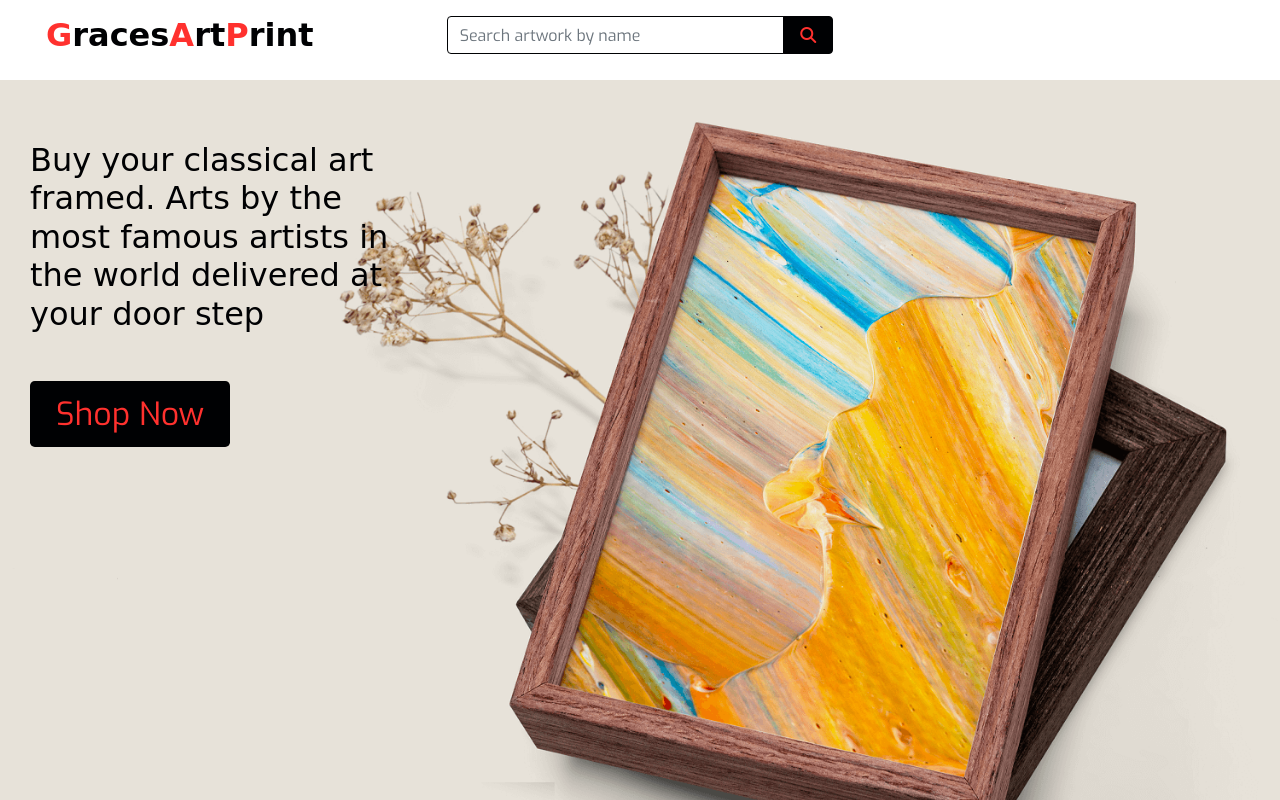
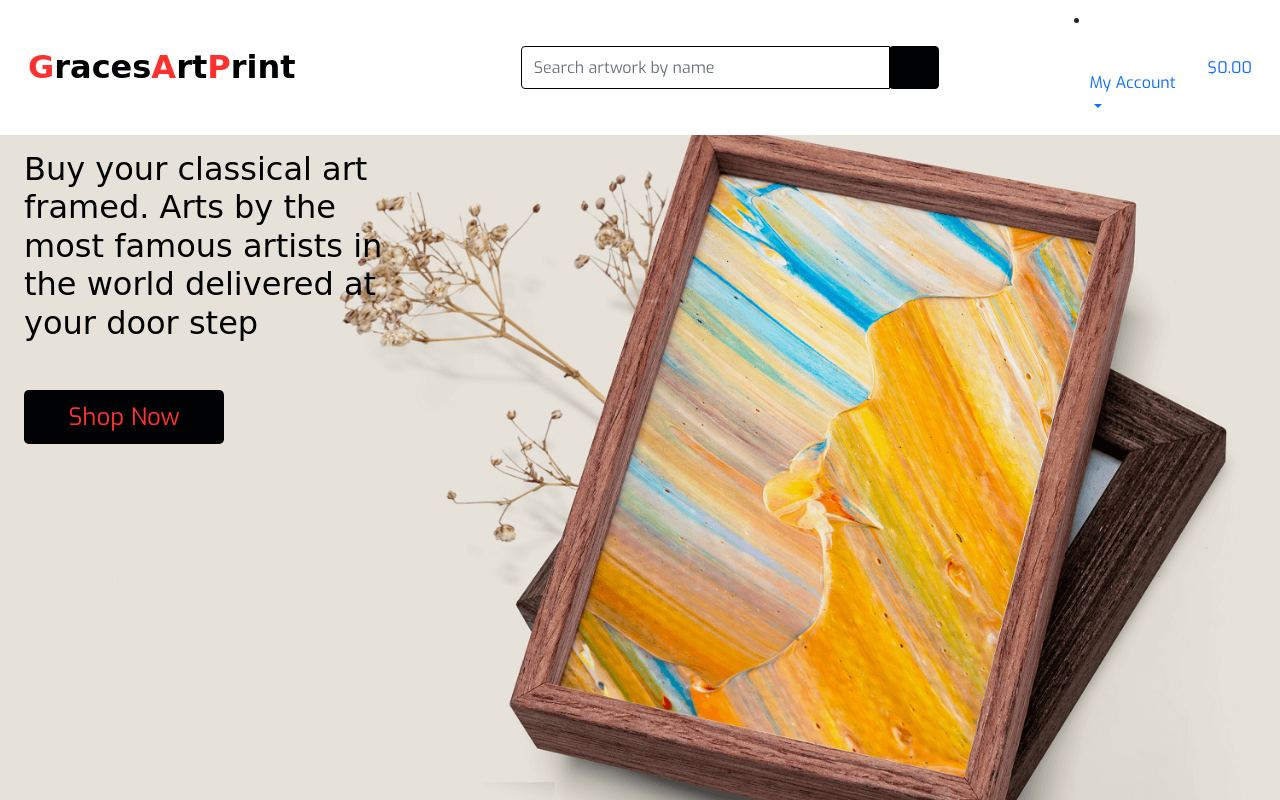
Before and after one commit to Polyanyanwu/graces-art-pp5, a Django app: page / in a window 1280 px wide. Run offline with Django 3.2, Linux system fonts and the light colour scheme; some libraries are stand-ins or nearby versions; some web fonts are replaced.

Commit message:
feat: Add menu items to base html

```diff
--- a/graces_art/settings.py
+++ b/graces_art/settings.py
@@ -49,6 +49,7 @@ INSTALLED_APPS = [
     'allauth',
     'allauth.account',
     'allauth.socialaccount',
+    'fontawesomefree',
     'home'
 ]
 
--- a/static/css/base.css
+++ b/static/css/base.css
@@ -15,7 +15,7 @@ body {
     background: url('/media/index_background.png') no-repeat center center fixed;
     background-size: cover;
     background-position-y: 5rem;
-    height: calc(100vh - 164px);
+    /* height: calc(100vh - 164px); */
     /* font-family: 'Teko', sans-serif; */
     font-family: 'Exo', sans-serif;
     font-weight: 400;
@@ -48,7 +48,7 @@ body {
     color:var(--tart-orange);
     min-width: 200px;
     font-weight: 500;
-    font-size:2rem;
+    font-size:1.5rem;
 }
 
 .go-shop-btn:hover{
@@ -74,3 +74,24 @@ body {
 .my-btn:hover {
     color:var(--baby-powder);
 }
+
+/* overwrite bootstrap display of down pointing arrow */
+.dropstart .dropdown-toggle::before {
+    display:none;
+  }
+
+
+/* fixed top navbar only on medium and up */
+ @media (min-width: 992px) {
+    .fixed-top-desktop-only {
+        position: fixed;
+        top: 0;
+        right: 0;
+        left: 0;
+        z-index: 1030;
+    }
+
+    .header-container {
+        padding-top: 150px;
+    }
+ }
--- a/templates/base.html
+++ b/templates/base.html
@@ -21,10 +21,12 @@
   {% endblock %}
 
   {% block corecss %}
-    <link rel="stylesheet" href="https://stackpath.bootstrapcdn.com/bootstrap/4.4.1/css/bootstrap.min.css"
-        integrity="sha384-Vkoo8x4CGsO3+Hhxv8T/Q5PaXtkKtu6ug5TOeNV6gBiFeWPGFN9MuhOf23Q9Ifjh" crossorigin="anonymous">
+
   <link rel="stylesheet"
     href="https://fonts.googleapis.com/css2?family=Edu+NSW+ACT+Foundation:wght@500;600&family=Exo:ital,wght@0,100;0,200;0,300;0,400;1,400;1,500&family=Teko:wght@300;400;500;600&display=swap">
+  <link href="https://cdn.jsdelivr.net/npm/bootstrap@5.0.1/dist/css/bootstrap.min.css" rel="stylesheet"
+    integrity="sha384-+0n0xVW2eSR5OomGNYDnhzAbDsOXxcvSN1TPprVMTNDbiYZCxYbOOl7+AMvyTG2x" crossorigin="anonymous">
+  <link href="{% static 'fontawesomefree/css/all.min.css' %}" rel="stylesheet" type="text/css">
   <link rel="stylesheet" href="{% static 'css/base.css' %}" type="text/css">
   {% endblock %}
 
@@ -32,15 +34,14 @@
   {% endblock %}
 
   {% block corejs %}
-    <script src="https://kit.fontawesome.com/af901081da.js" crossorigin="anonymous"></script>
+
   <script src="https://code.jquery.com/jquery-3.4.1.min.js"
     integrity="sha256-CSXorXvZcTkaix6Yvo6HppcZGetbYMGWSFlBw8HfCJo=" crossorigin="anonymous"></script>
   </script>
-    <script src="https://cdn.jsdelivr.net/npm/popper.js@1.16.0/dist/umd/popper.min.js"
-        integrity="sha384-Q6E9RHvbIyZFJoft+2mJbHaEWldlvI9IOYy5n3zV9zzTtmI3UksdQRVvoxMfooAo" crossorigin="anonymous">
-    </script>
-    <script src="https://stackpath.bootstrapcdn.com/bootstrap/4.4.1/js/bootstrap.min.js"
-        integrity="sha384-wfSDF2E50Y2D1uUdj0O3uMBJnjuUD4Ih7YwaYd1iqfktj0Uod8GCExl3Og8ifwB6" crossorigin="anonymous">
+
+
+  <script src="https://cdn.jsdelivr.net/npm/bootstrap@5.0.1/dist/js/bootstrap.bundle.min.js"
+    integrity="sha384-gtEjrD/SeCtmISkJkNUaaKMoLD0//ElJ19smozuHV6z3Iehds+3Ulb9Bn9Plx0x4" crossorigin="anonymous">
   </script>
 
   {% endblock %}
@@ -54,13 +55,15 @@
 
 <body>
 
-    <header class="container-fluid fixed-top">
-        <div id="topnav" class="row bg-white pt-lg-2 d-none d-lg-flex">
-            <div class="col-12 col-lg-4 my-auto py-1 py-lg-0 text-center text-lg-left">
+  <header>
+    <!-- Navigation -->
+    <nav class="navbar navbar-expand-lg navbar-light bg-white fixed-top">
+      <div class="container-fluid nav-area">
         <a href="{% url 'home' %}" class="nav-link main-logo-link">
-                    <h2 class="main-logo my-0"><strong><span class="logo-init">G</span>races<span class="logo-init">A</span>rt<span class="logo-init">P</span>rint</strong></h2>
+          <h2 class="main-logo my-0"><strong><span class="logo-init">G</span>races<span
+                class="logo-init">A</span>rt<span class="logo-init">P</span>rint</strong></h2>
         </a>
-            </div>
+        <div class="col-lg-2 my-auto py-1 py-lg-0"></div>
         <div class="col-12 col-lg-4 my-auto py-1 py-lg-0">
           <form method="GET" action="#">
             <div class="input-group w-100">
@@ -76,6 +79,106 @@
             </div>
           </form>
         </div>
+        <button class="navbar-toggler" type="button" data-bs-toggle="collapse" data-bs-target="#navbarText"
+          aria-controls="navbarText" aria-expanded="false" aria-label="Toggle navigation">
+          <span class="navbar-toggler-icon"></span>
+        </button>
+
+        <div class="collapse navbar-collapse justify-content-end" id="navbarText">
+          {% if user.is_authenticated %}
+          <ul class="navbar-nav ms-auto mb-2 mb-lg-0">
+
+            <!-- Operator sub menu -->
+
+            <li class="nav-item dropdown dropstart">
+              <a class="nav-link dropdown-toggle" href="#" id="navbarDropdownMenuLink" role="button"
+                data-bs-toggle="dropdown" aria-expanded="false" title="Admin & Operator Menu Dropdown">
+                <div class="text-center">
+                  <div><i class="fas fa-user-plus fa-lg"></i></div>
+                  <p class="my-0">Admin/Ops</p>
+                </div>
+              </a>
+              <ul class="dropdown-menu" aria-labelledby="navbarDropdownMenuLink">
+                <li><a class="dropdown-item" href="#">Update Order Status</a></li>
+                <li><a class="dropdown-item" href="#">Review Return Order</a></li>
+                <li><a class="dropdown-item" href="#">Order Details List</a></li>
+                <li><a class="dropdown-item" href="#">
+                    <hr></a></li>
+                <li><a class="dropdown-item" href="#">Maintain General Information</a></li>
+                <li><a class="dropdown-item" href="#">Maintain Artist</a></li>
+                <li><a class="dropdown-item" href="#">Maintain Style</a></li>
+                <li><a class="dropdown-item" href="#">Maintain Genre</a></li>
+                <li><a class="dropdown-item" href="#">Maintain System Preferences</a></li>
+                <li><a class="dropdown-item" href="#">
+                    <hr></a></li>
+                <li><a class="dropdown-item" href="#">Add Artwork</a></li>
+                <li><a class="dropdown-item" href="#">Edit/Delete Artwork</a></li>
+
+              </ul>
+            </li>
+
+            <li class="nav-item dropdown dropstart">
+              <a class="nav-link dropdown-toggle" href="#" id="navbarDropdownMenuLink" role="button"
+                data-bs-toggle="dropdown" aria-expanded="false" title="User Account Dropdown">
+                <div class="text-center">
+                  <div><i class="fas fa-user icon"></i></div>
+                  <p class="my-0">My Account</p>
+                </div>
+              </a>
+              <ul class="dropdown-menu" aria-labelledby="navbarDropdownMenuLink">
+                <li><a class="dropdown-item" href="#">My Profile</a></li>
+                <li><a class="dropdown-item" href="#">Update Email</a></li>
+                <li><a class="dropdown-item" href="#">Order History</a></li>
+                <li><a class="dropdown-item" href="#">Return Order</a></li>
+                <li><a class="dropdown-item" href="#">Notifications</a></li>
+                <li><a class="dropdown-item" href="#">Wish list</a></li>
+                <li>
+                  <hr class="dropdown-divider">
+                </li>
+                <li><a class="dropdown-item" href="{% url 'account_logout' %}">Logout</a></li>
+            </li>
+            <li><a class="dropdown-item" href="{% url 'account_reset_password' %}">Reset Password</a>
+            </li>
+          </ul>
+          </li>
+
+          <!-- Administrator Role Options -->
+
+          {% else %}
+          <!-- only show sign up and login button if user is not already signed in -->
+          <li class="nav-item dropdown">
+            <a class="nav-link dropdown-toggle" href="#" id="navbarDropdownMenuLink" role="button"
+              data-bs-toggle="dropdown" aria-expanded="false" title="User Account Dropdown">
+              <div class="text-center">
+                <div><i class="fas fa-user icon"></i></div>
+                <p class="my-0">My Account</p>
+              </div>
+            </a>
+            <ul class="dropdown-menu" aria-labelledby="navbarDropdownMenuLink">
+              <li><a class="dropdown-item" href="{% url 'account_signup' %}">Register</a></li>
+              <li><a class="dropdown-item" href="{% url 'account_login' %}">Login</a></li>
+            </ul>
+          </li>
+          {% endif %}
+          <li class="list-inline-item">
+            <a class="{% if grand_total %}text-info font-weight-bold{% else %}text-black{% endif %} nav-link" href="#">
+              <div class="text-center">
+                <div><i class="fas fa-shopping-bag fa-lg"></i></div>
+                <p class="my-0">
+                  {% if grand_total %}
+                  ${{ grand_total|floatformat:2 }}
+                  {% else %}
+                  $0.00
+                  {% endif %}
+                </p>
+              </div>
+            </a>
+          </li>
+
+        </ul>
+        </div>
+      </div>
+    </nav>
   </header>
   {% block page_header %}
   {% endblock %}
```
Also changed, not shown: requirements.txt (added, +13 -0 lines). Lines whose indentation alone changed are shown as unchanged.
